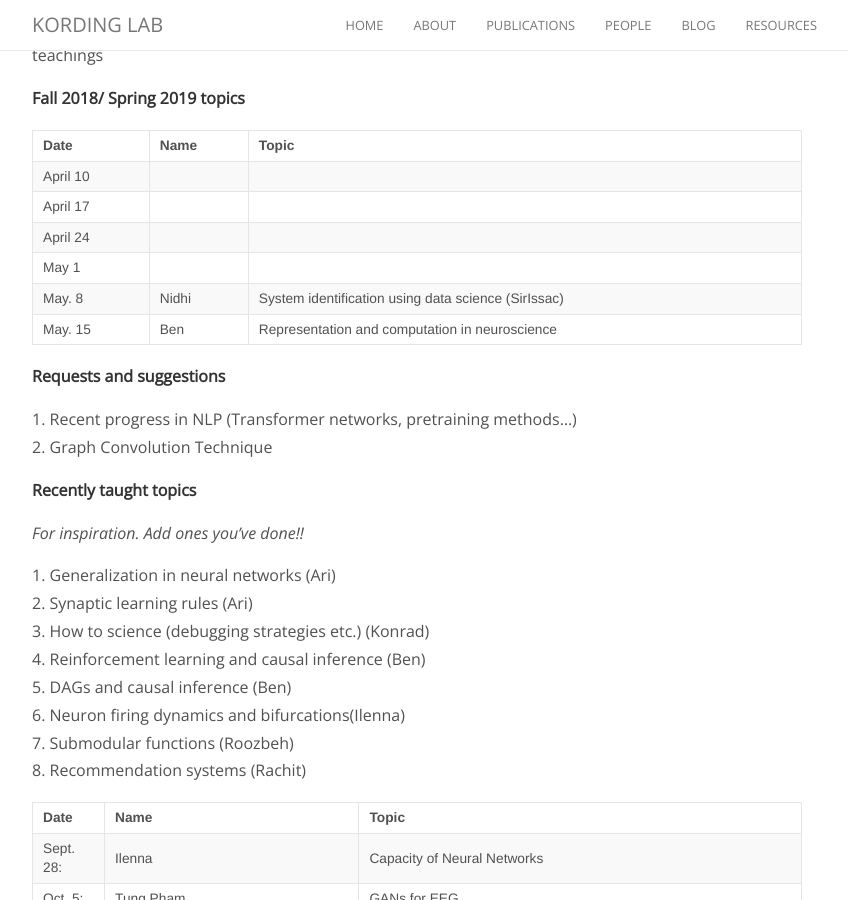
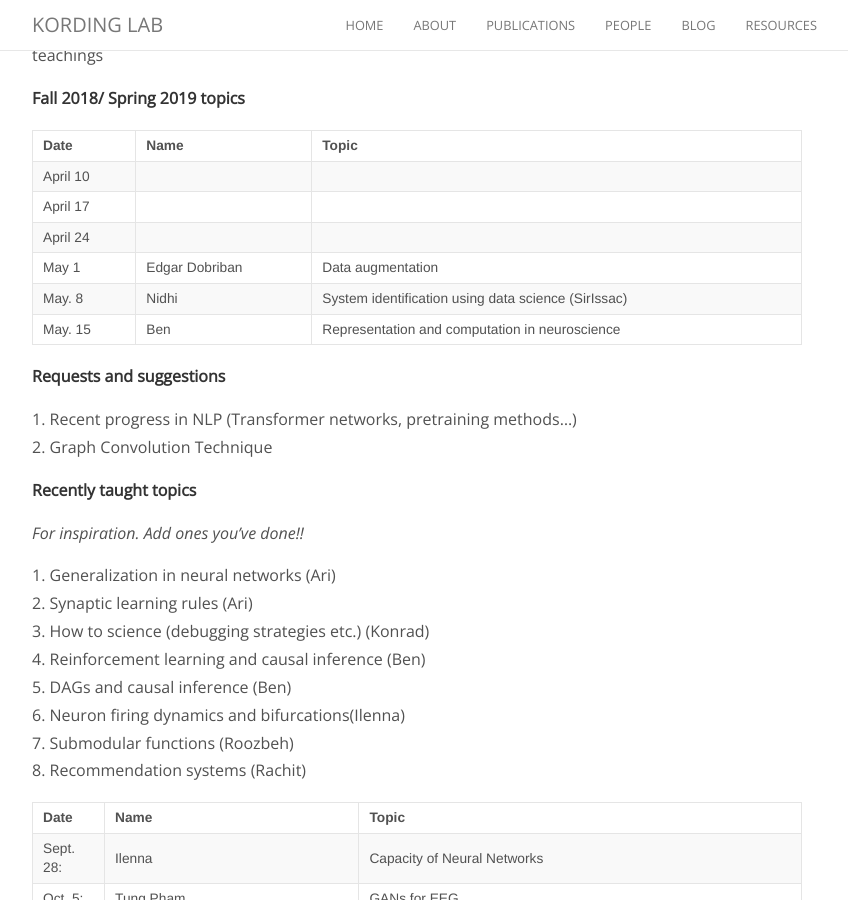
Before and after one commit to KordingLab/KordingLab.github.io, a Jekyll site: the page built from _posts/2018-08-29-upcoming-lab-teaching.md, in a window 1280 px wide and 900 px high, scrolled down 361 px. Shown: the whole window, without its empty margins (223-1071 px from the left). Built offline with Jekyll 4.4.1, drawn with Linux system fonts in a browser that asks for light colours; nearby versions of some CDN libraries; comment, search, counter and statistics services are not loaded.

Commit message:
Update lab teachings

```diff
--- a/_posts/2018-08-29-upcoming-lab-teaching.md
+++ b/_posts/2018-08-29-upcoming-lab-teaching.md
@@ -20,7 +20,7 @@ Get on the listserve for announcements: https://groups.google.com/forum/#!forum/
 |April 10| | |
 |April 17| | |
 |April 24| | |
-|May 1| | |
+|May 1| Edgar Dobriban | Data augmentation |
 |May. 8| Nidhi | System identification using data science (SirIssac) |
 |May. 15| Ben | Representation and computation in neuroscience |
 
```
